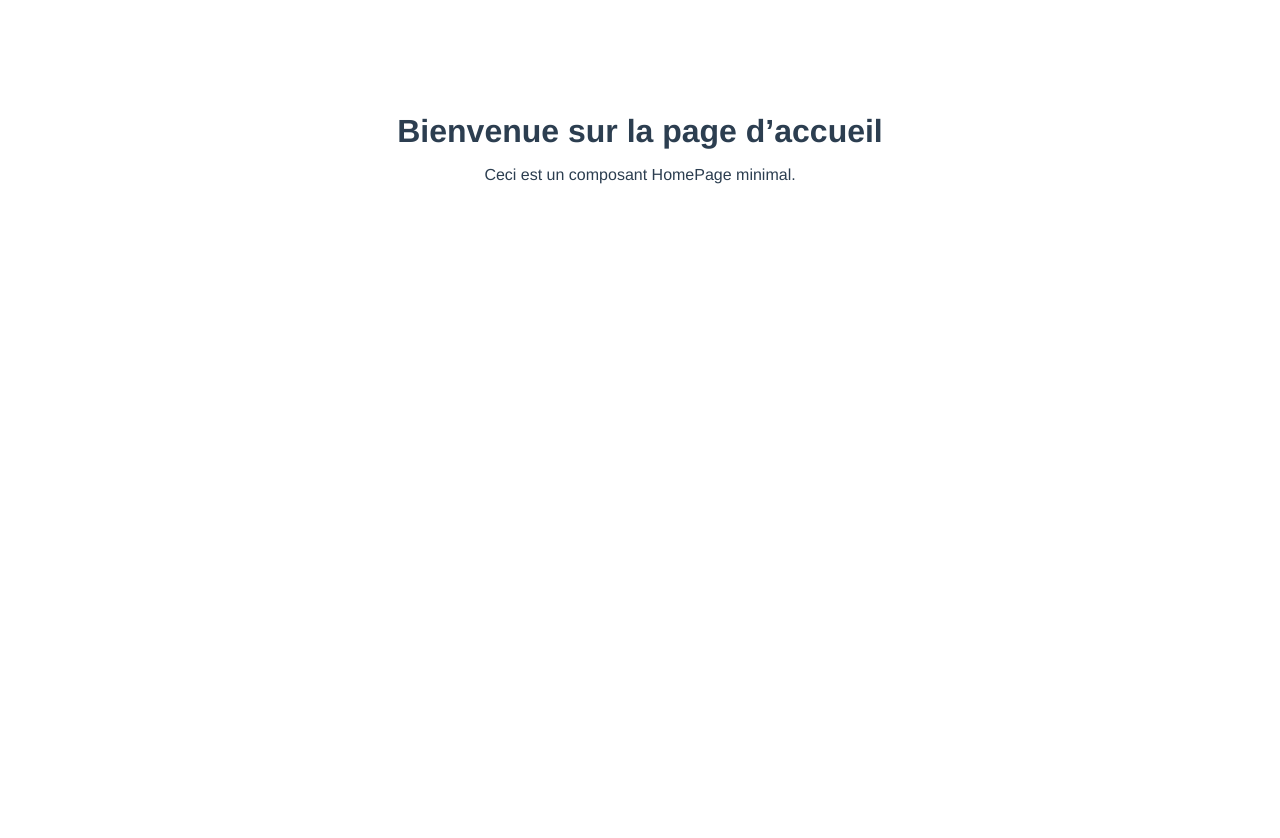
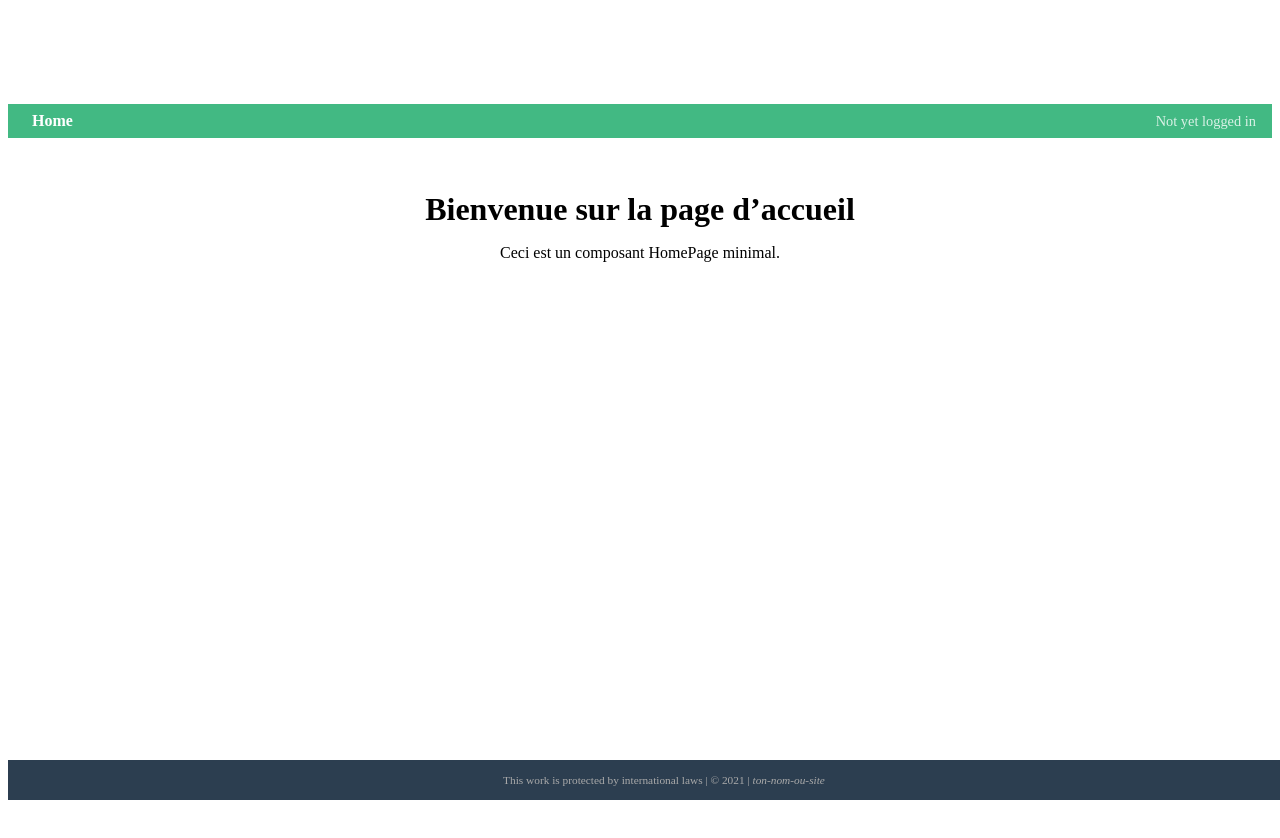
Before and after one commit to aluxey/TP_WEB, a Vue app: page / in a window 1280 px wide. Shown: the top 838 px of the page. Before the commit the page ends 800 px from the top, so only its background shows below. Built offline with nearby package versions, Linux system fonts and the light colour scheme; the HTML template or start-up script is replaced by a standard one.

Commit message:
Ex 5: create BaseHeader and BaseFooter

```diff
--- a/src/App.vue
+++ b/src/App.vue
@@ -1,23 +1,32 @@
 <template>
   <div id="app">
-    <router-view />
+    <base-header />
+    <home-page />
+    <base-footer />
   </div>
 </template>
 
 <script>
+import BaseHeader from './components/BaseHeader.vue'
+import HomePage    from './pages/HomePage.vue'
+import BaseFooter from './components/BaseFooter.vue'
+
 export default {
-  name: 'App'
+  name: 'App',
+  components: {
+    BaseHeader,
+    HomePage,
+    BaseFooter
+  }
 }
 </script>
 
-
 <style>
+/* si besoin, resets globaux */
 #app {
-  font-family: Avenir, Helvetica, Arial, sans-serif;
-  -webkit-font-smoothing: antialiased;
-  -moz-osx-font-smoothing: grayscale;
-  text-align: center;
-  color: #2c3e50;
-  margin-top: 60px;
+  padding-top: 3rem;   /* éviter que le header fixe ne recouvre le contenu */
+  padding-bottom: 2.5rem; /* laisser de la place pour le footer fixe */
+  min-height: 100vh;
+  box-sizing: border-box;
 }
 </style>
--- /dev/null
+++ b/src/components/BaseFooter.vue
@@ -0,0 +1,26 @@
+<template>
+  <footer class="base-footer">
+    <small>
+      This work is protected by international laws | © 2021 | <em>ton-nom-ou-site</em>
+    </small>
+  </footer>
+</template>
+
+<script>
+export default {
+  name: 'BaseFooter'
+}
+</script>
+
+<style scoped>
+.base-footer {
+  background-color: #2c3e50;
+  color: #aaa;
+  padding: 0.75rem 1rem;
+  text-align: center;
+  font-size: 0.85rem;
+  position: fixed;
+  width: 100%;
+  bottom: 0;
+}
+</style>
--- /dev/null
+++ b/src/components/BaseHeader.vue
@@ -0,0 +1,47 @@
+<template>
+  <header class="base-header">
+    <nav>
+      <a href="#" class="home-link">
+        <i class="fas fa-home"></i>
+        Home
+      </a>
+      <span class="spacer"></span>
+      <span class="status">Not yet logged in</span>
+    </nav>
+  </header>
+</template>
+
+<script>
+export default {
+  name: 'BaseHeader'
+}
+</script>
+
+<style scoped>
+.base-header {
+  background-color: #42b983;
+  padding: 0.5rem 1rem;
+  color: white;
+}
+nav {
+  display: flex;
+  align-items: center;
+}
+.home-link {
+  display: flex;
+  align-items: center;
+  text-decoration: none;
+  color: inherit;
+  font-weight: bold;
+}
+.home-link i {
+  margin-right: 0.5rem;
+}
+.spacer {
+  flex: 1;
+}
+.status {
+  font-size: 0.9rem;
+  opacity: 0.8;
+}
+</style>
```
